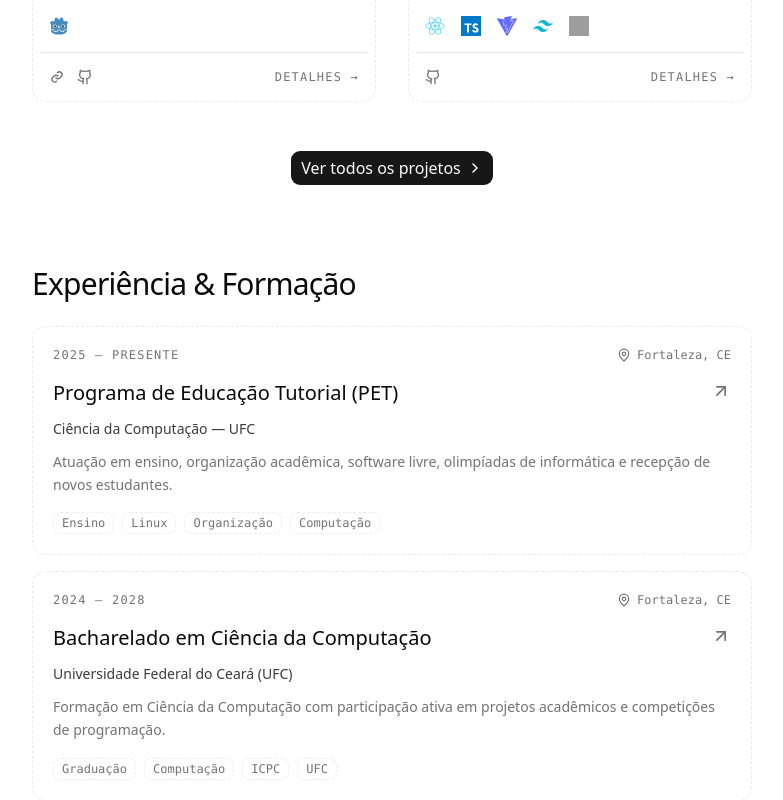
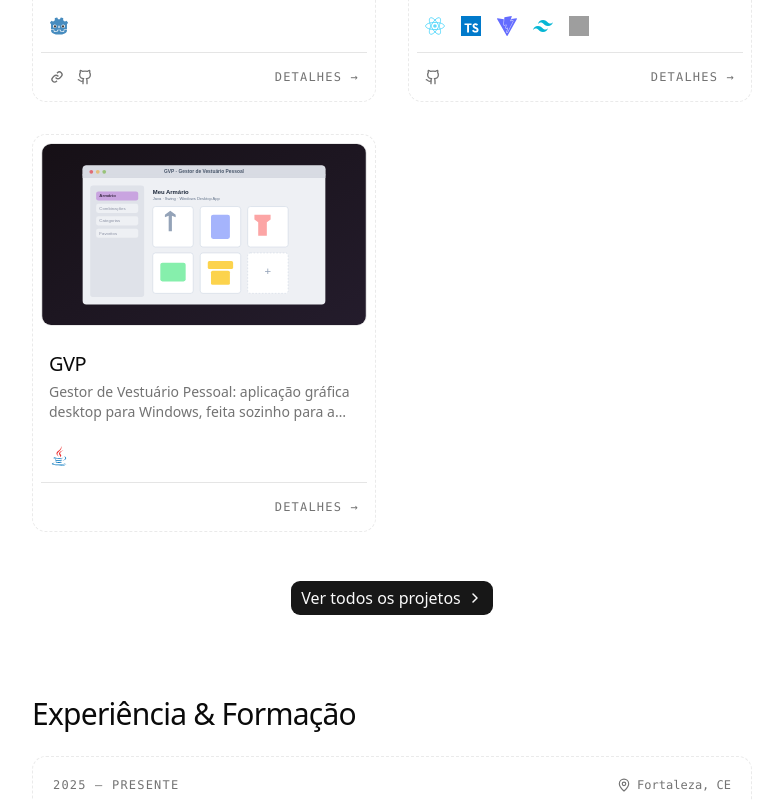
Before and after one commit to Iwakura9/Portfolio, a React (Vite) app: page / in a window 1280 px wide. Shown: the part 1840-2640 px from the top of the page, without its empty margins (243-1026 px from the left). Built offline with nearby package versions, Linux system fonts and the light colour scheme; no server answers; grey boxes are pictures that could not be loaded.

Commit message:
Adiciona projeto GVP à seção de projetos
Torna githubLink opcional em Project e adiciona guardas condicionais
em ProjectCard e ProjectDetail, já que o GVP não possui repositório
público vinculado. Também adiciona o ícone Java em projectTech.

```diff
--- a/src/components/ProjectCard.tsx
+++ b/src/components/ProjectCard.tsx
@@ -60,6 +60,7 @@ const ProjectCard = ({
               <BiLink className="w-4 h-4 text-muted-foreground hover:text-foreground cursor-pointer transition-colors" />
             </a>
           ) : null}
+          {githubLink ? (
             <a
               href={githubLink}
               target="_blank"
@@ -68,6 +69,7 @@ const ProjectCard = ({
             >
               <LuGithub className="w-4 h-4 text-muted-foreground hover:text-foreground cursor-pointer transition-colors" />
             </a>
+          ) : null}
         </div>
         <p className="text-xs font-mono text-muted-foreground hover:text-foreground cursor-pointer transition-colors uppercase tracking-widest">
           <Link to={`/projects/${slug}`}>{t.projects.details}</Link>
--- a/src/data/projects.ts
+++ b/src/data/projects.ts
@@ -11,7 +11,7 @@ export interface Project {
   techStack: TechItem[];
   liveLink?: string;
   liveLabel?: Localized<string>;
-  githubLink: string;
+  githubLink?: string;
   about: Localized<string>;
   features: Localized<string[]>;
 }
@@ -172,6 +172,36 @@ export const projects: Project[] = [
     ],
     githubLink: "https://github.com/Iwakura9/Portfolio",
   },
+  {
+    slug: "gvp",
+    name: { pt: "GVP", en: "GVP" },
+    imgSrc: "/projects/gvp.svg",
+    description: {
+      pt: "Gestor de Vestuário Pessoal: aplicação gráfica desktop para Windows, feita sozinho para a disciplina de Técnicas de Programação I da UFC.",
+      en: "Personal Wardrobe Manager: a desktop GUI application for Windows, built solo for the Programming Techniques I course at UFC.",
+    },
+    about: {
+      pt: "GVP (Gestor de Vestuário Pessoal) é uma aplicação gráfica desktop desenvolvida individualmente como projeto da disciplina de Técnicas de Programação I da UFC. O objetivo do trabalho era demonstrar, na prática, os conceitos de Programação Orientada a Objetos vistos na disciplina — classes, encapsulamento, herança e composição — aplicados a um sistema real em Java, com múltiplas janelas e telas de interação em vez de uma interface de linha de comando.",
+      en: "GVP (Personal Wardrobe Manager) is a desktop GUI application built individually as the final project for the Programming Techniques I course at UFC. The goal was to put into practice the Object-Oriented Programming concepts covered in the course — classes, encapsulation, inheritance and composition — applied to a real Java system with multiple windows and interactive screens instead of a command-line interface.",
+    },
+    features: {
+      pt: [
+        "Aplicação gráfica desktop nativa para Windows",
+        "Múltiplas janelas e telas de interação",
+        "Modelagem orientada a objetos do domínio (peças de roupa, categorias, combinações)",
+        "Desenvolvido individualmente do início ao fim",
+        "Projeto final da disciplina de Técnicas de Programação I (UFC)",
+      ],
+      en: [
+        "Native desktop GUI application for Windows",
+        "Multiple windows and interactive screens",
+        "Object-oriented modeling of the domain (clothing items, categories, outfits)",
+        "Built individually from start to finish",
+        "Final project for the Programming Techniques I course (UFC)",
+      ],
+    },
+    techStack: [projectTech.java],
+  },
 ];
 
 // End of projects data
--- a/src/data/tech.ts
+++ b/src/data/tech.ts
@@ -84,6 +84,7 @@ export const skillRows: {
 
 export const projectTech = {
   python: { name: "Python", icon: "/tech/python.svg" },
+  java: { name: "Java", icon: "/tech/java.svg" },
   c: { name: "C", icon: "/tech/c.svg" },
   cpp: { name: "C++", icon: "/tech/cpp.svg" },
   sql: { name: "SQL", icon: "/tech/database.svg" },
--- a/src/pages/ProjectDetail.tsx
+++ b/src/pages/ProjectDetail.tsx
@@ -45,6 +45,7 @@ const ProjectDetail = () => {
         </FadeIn>
         <FadeIn delay={0.15}>
           <div className="flex flex-wrap gap-3 sm:gap-4">
+            {project.githubLink ? (
               <a href={project.githubLink} target="_blank" rel="noreferrer">
                 <Button
                   variant="outline"
@@ -55,6 +56,7 @@ const ProjectDetail = () => {
                   {t.projects.viewCode}
                 </Button>
               </a>
+            ) : null}
             {project.liveLink ? (
               <a href={project.liveLink} target="_blank" rel="noreferrer">
                 <Button size="lg">
```
Also changed, not shown: public/projects/gvp.svg (added). Lines whose indentation alone changed are shown as unchanged.
